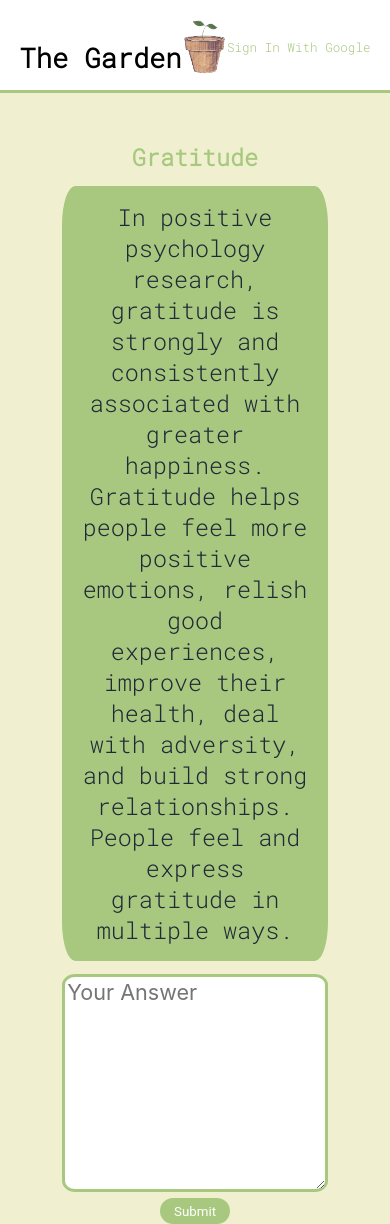
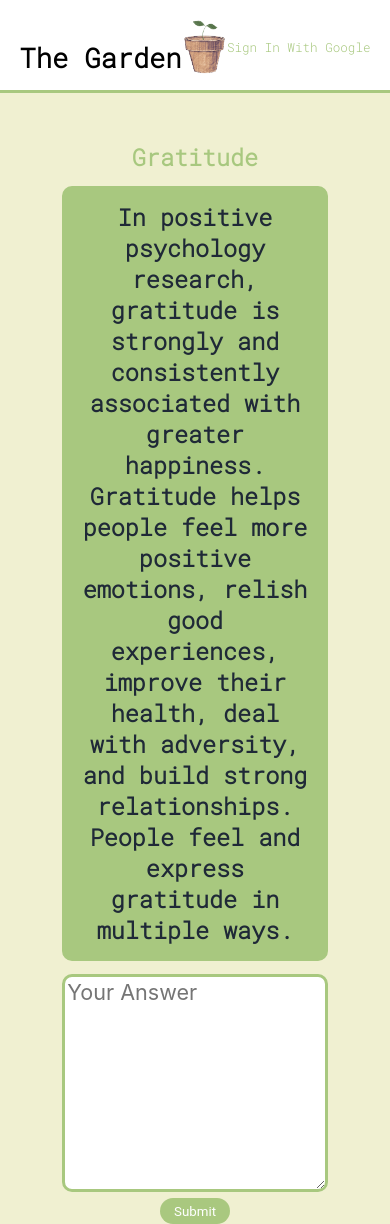
Before and after one commit to jacobkagon/garden-frontend, a Next.js app: page /workbook/1 in a window 390 px wide. Built offline with nearby package versions, Linux system fonts and the light colour scheme; no server answers.

Commit message:
more styling on workbook

```diff
--- a/components/Workbook/Workbook.module.css
+++ b/components/Workbook/Workbook.module.css
@@ -15,7 +15,7 @@
 .border {
     border: 3px solid var(--primary);
     padding: 0.7em;
-    border-radius: 5%;
+    border-radius: 10px;
     background-color: var(--primary);
     color: var(--gray-800);
 }
@@ -29,13 +29,13 @@
     /* vertical-align: top; */
     width: 100%;
     float: left;
-    border-radius: 10%;
+    border-radius: 10px;
 
 }
 ._textarea {
     width: 100%;
     border: 3px solid var(--primary);
-    border-radius: 5%;
+    border-radius: 10px;
 }
 .form {
     border: 3px solid var(--primary);
@@ -63,14 +63,17 @@
     }
     ._textarea {
         font-size: 1.2em;
-        font-family: -apple-system, BlinkMacSystemFont, 'Segoe UI', Roboto,
+        font-family: -app
+        le-system, BlinkMacSystemFont, 'Segoe UI', Roboto,
             Oxygen, Ubuntu, Cantarell, 'Open Sans', 'Helvetica Neue', sans-serif;
     }
     .font {
         font-size: 1.3em;
+        font-weight: bold;
     }
     .heading {
         font-size: 1.3rem;
+
     }
 }
 /* ipad */
@@ -87,7 +90,7 @@
     .border {
         border: 3px solid var(--primary);
         padding: 0.7em;
-        border-radius: 5%;
+        border-radius: 10px;
         background-color: var(--primary);
         color: var(--gray-800);
     }
@@ -99,6 +102,7 @@
 .heading {
     margin: 5%;
     color: var(--primary);
+
 }
 
 .btn {
```
